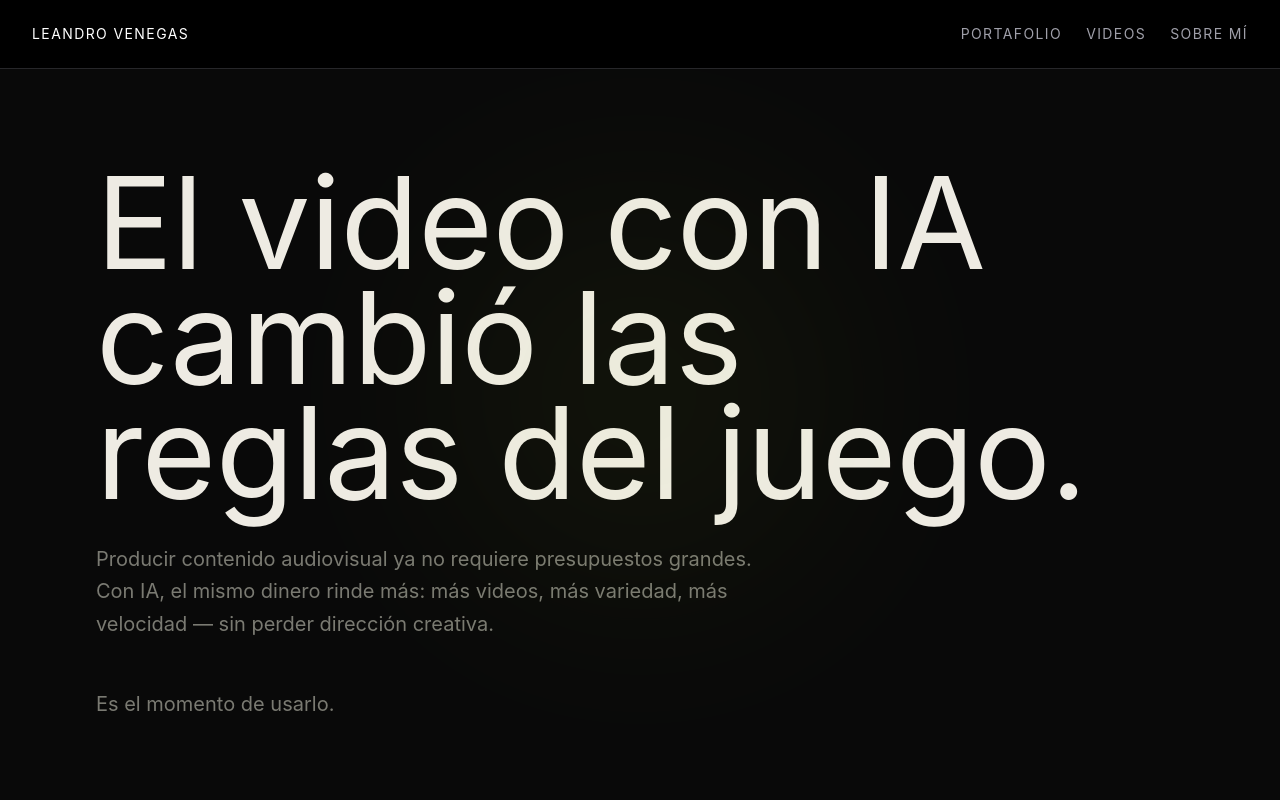
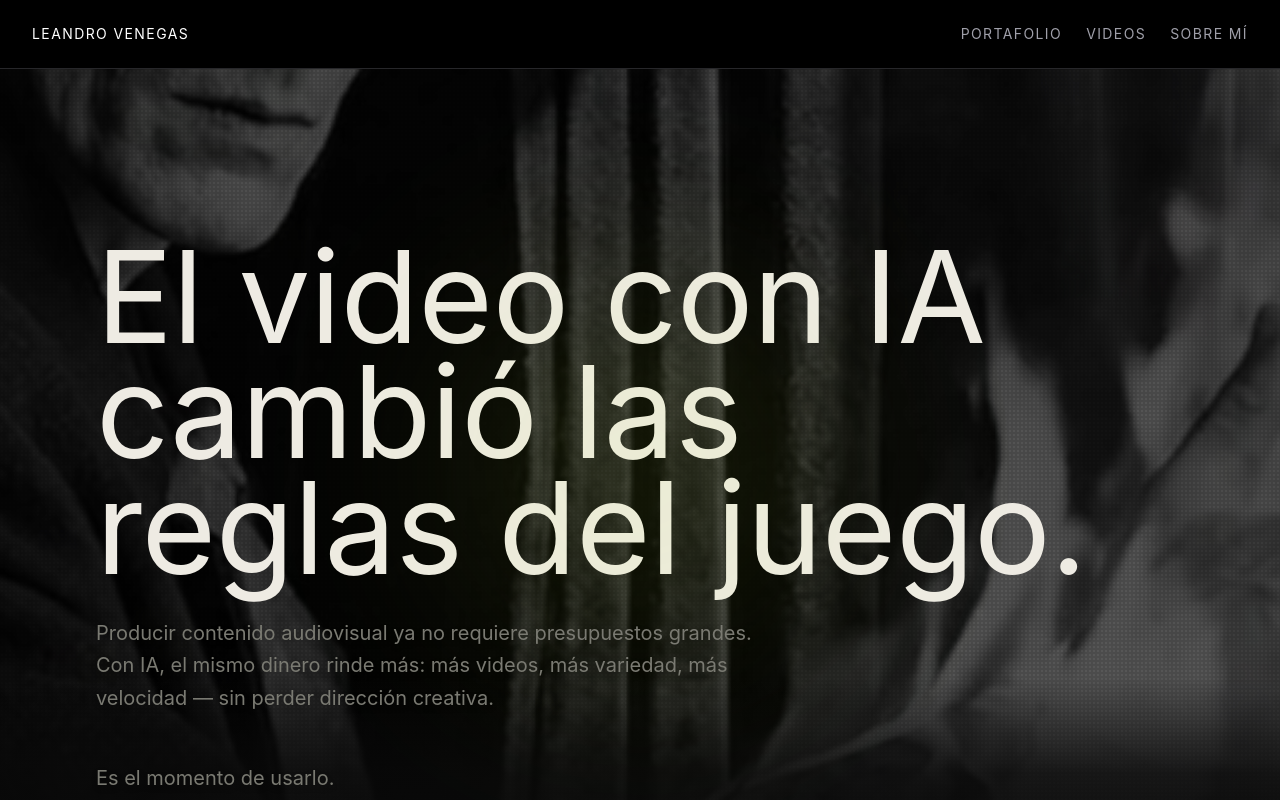
Before and after one commit to leandrovenegas/portafolio, a Next.js app: page / in a window 1280 px wide. Shown: the top 800 px of the page. Built offline with nearby package versions, Linux system fonts and the light colour scheme; no server answers.

Commit message:
loading videos

```diff
--- a/app/page.js
+++ b/app/page.js
@@ -1,6 +1,7 @@
 import Link from "next/link";
 import Nav from "@/components/Nav";
 import Footer from "@/components/Footer";
+import HeroVideo from "@/components/HeroVideo";
 
 export const metadata = {
   title: 'Videos para Empresas en Valparaíso, Viña del Mar y Santiago con IA | Leandro Venegas',
@@ -84,20 +85,26 @@ export default function Home() {
       />
       <Nav />
       <main className="min-h-screen bg-bg relative overflow-hidden pb-24">
-        {/* BLOQUE 1 — HERO */}
-        <section className="relative z-10 px-6 pt-24 md:px-12 lg:px-24 mx-auto max-w-7xl min-h-[70vh] flex flex-col justify-center">
-          <div className="absolute top-1/2 left-1/2 -translate-x-1/2 -translate-y-1/2 w-96 h-96 bg-accent opacity-5 blur-[120px] rounded-full pointer-events-none"></div>
-
+        {/* BLOQUE 1 — HERO DINÁMICO */}
+        <HeroVideo
+          mobileAV1={`https://${process.env.NEXT_PUBLIC_BUNNY_CDN_HOSTNAME || 'vz-a158839f-ce6.b-cdn.net'}/56cf860a-193c-470b-9f4e-865b936af473/original`}
+          mobileVP9={`https://${process.env.NEXT_PUBLIC_BUNNY_CDN_HOSTNAME || 'vz-a158839f-ce6.b-cdn.net'}/96e06cc2-82ec-431f-8898-eeb0f8a47f9d/original`}
+          mobileH264={`https://${process.env.NEXT_PUBLIC_BUNNY_CDN_HOSTNAME || 'vz-a158839f-ce6.b-cdn.net'}/0445fa0f-4e22-4cae-b55c-add19fdcb85b/play_720p.mp4`}
+          desktopAV1=""
+          desktopVP9=""
+          desktopH264=""
+          posterSrc="/images/og-portafolio.jpg" // Placeholder mientras configuras los videos reales
+        >
           <h1 className="font-display text-display-md md:text-display-lg lg:text-display-xl text-ink leading-[0.9] mb-8 max-w-5xl">
             El video con IA cambió las reglas del juego.
           </h1>
-          <p className="font-body text-mid text-lg md:text-xl max-w-2xl leading-relaxed mb-12">
+          <p className="font-body text-mid text-lg md:text-xl max-w-2xl leading-relaxed mb-12 drop-shadow-md text-ink/90">
             Producir contenido audiovisual ya no requiere presupuestos grandes. Con IA, el mismo dinero rinde más: más videos, más variedad, más velocidad — sin perder dirección creativa.
           </p>
-          <p className="font-body text-mid text-lg md:text-xl max-w-2xl leading-relaxed">
+          <p className="font-body text-mid text-lg md:text-xl max-w-2xl leading-relaxed drop-shadow-md text-ink/90">
             Es el momento de usarlo.
           </p>
-        </section>
+        </HeroVideo>
 
         <div className="relative z-10 px-6 pt-24 md:px-12 lg:px-24 mx-auto max-w-7xl flex flex-col gap-24 md:gap-32">
 
--- /dev/null
+++ b/components/HeroVideo.jsx
@@ -0,0 +1,97 @@
+'use client';
+
+import { useState, useEffect } from 'react';
+
+const CDN_HOSTNAME = process.env.NEXT_PUBLIC_BUNNY_CDN_HOSTNAME || 'vz-a158839f-ce6.b-cdn.net';
+
+export default function HeroVideo({
+  mobileAV1,
+  mobileVP9,
+  mobileH264,
+  desktopAV1,
+  desktopVP9,
+  desktopH264,
+  posterSrc = '/images/og-portafolio.jpg',
+  children
+}) {
+  const [isMounted, setIsMounted] = useState(false);
+  const [isMobile, setIsMobile] = useState(true);
+
+  useEffect(() => {
+    // Esto asegura que el componente se ha renderizado en el cliente (Carga Diferida)
+    setIsMounted(true);
+
+    // Adaptabilidad de Formato Inteligente
+    const checkOrientation = () => {
+      // 768px es el breakpoint típico para tablets en adelante
+      setIsMobile(window.innerWidth < 768);
+    };
+
+    checkOrientation();
+    window.addEventListener('resize', checkOrientation);
+    return () => window.removeEventListener('resize', checkOrientation);
+  }, []);
+
+  const activeAV1 = isMobile ? mobileAV1 : desktopAV1;
+  const activeVP9 = isMobile ? mobileVP9 : desktopVP9;
+  const activeH264 = isMobile ? mobileH264 : desktopH264;
+
+  // Determinamos si hay algún video para renderizar
+  const hasVideo = activeAV1 || activeVP9 || activeH264;
+
+  return (
+    <section className="relative w-full h-screen min-h-[600px] flex flex-col justify-center overflow-hidden">
+
+      {/* 1. Prioridad Absoluta de Carga (Poster) */}
+      <div className="absolute inset-0 w-full h-full z-0 bg-bg">
+        {/* fetchPriority="high" indica al navegador que debe descargar esto de inmediato */}
+        <img
+          src={posterSrc}
+          alt="Reel Audiovisual"
+          className="w-full h-full object-cover opacity-60" // Opacidad ajustada para que el texto siempre sea legible
+          fetchPriority="high"
+        />
+      </div>
+
+      {/* 2. Carga Diferida y Fluidez (Video multiformato) */}
+      {/* Solo intentamos renderizar el video si tenemos alguna fuente y estamos en el cliente */}
+      {isMounted && hasVideo && (
+        <video
+          autoPlay
+          loop
+          muted
+          playsInline
+          className="absolute inset-0 w-full h-full object-cover z-0 transition-opacity duration-1000"
+        >
+          {/* El Trío Dorado: El navegador intentará cargar en orden de arriba hacia abajo */}
+          {activeAV1 && <source src={activeAV1} type={`video/${activeAV1.includes('.webm') ? 'webm' : 'mp4'}; codecs="av01.0.05M.08"`} />}
+          {activeVP9 && <source src={activeVP9} type='video/webm; codecs="vp09.00.10.08"' />}
+          {activeH264 && <source src={activeH264} type='video/mp4; codecs="avc1.42E01E, mp4a.40.2"' />}
+        </video>
+      )}
+
+      {/* 3. Optimización Estética Invisible (Overlays) */}
+      {/* Capa de oscurecimiento general para asegurar el contraste con la tipografía */}
+      <div className="absolute inset-0 w-full h-full z-10 bg-black/50"></div>
+
+      {/* Capa de textura (Dither/Ruido) generada por CSS para disimular compresión */}
+      <div
+        className="absolute inset-0 w-full h-full z-10 opacity-[0.15] pointer-events-none mix-blend-overlay"
+        style={{
+          backgroundImage: 'radial-gradient(circle, #ffffff 1px, transparent 1px)',
+          backgroundSize: '4px 4px'
+        }}
+      ></div>
+
+      {/* Gradiente de difuminado hacia el fondo principal del sitio en la parte inferior */}
+      <div className="absolute inset-x-0 bottom-0 h-48 z-10 bg-gradient-to-t from-bg via-bg/80 to-transparent"></div>
+
+      {/* 4. Contenido Principal */}
+      <div className="relative z-20 px-6 pt-24 md:px-12 lg:px-24 mx-auto max-w-7xl w-full">
+        {/* Glow de acento (heredado del diseño original) */}
+        <div className="absolute top-1/2 left-1/2 -translate-x-1/2 -translate-y-1/2 w-96 h-96 bg-accent opacity-10 blur-[120px] rounded-full pointer-events-none"></div>
+        {children}
+      </div>
+    </section>
+  );
+}
```
Also changed, not shown: public/images/og-portafolio.jpg (added).
